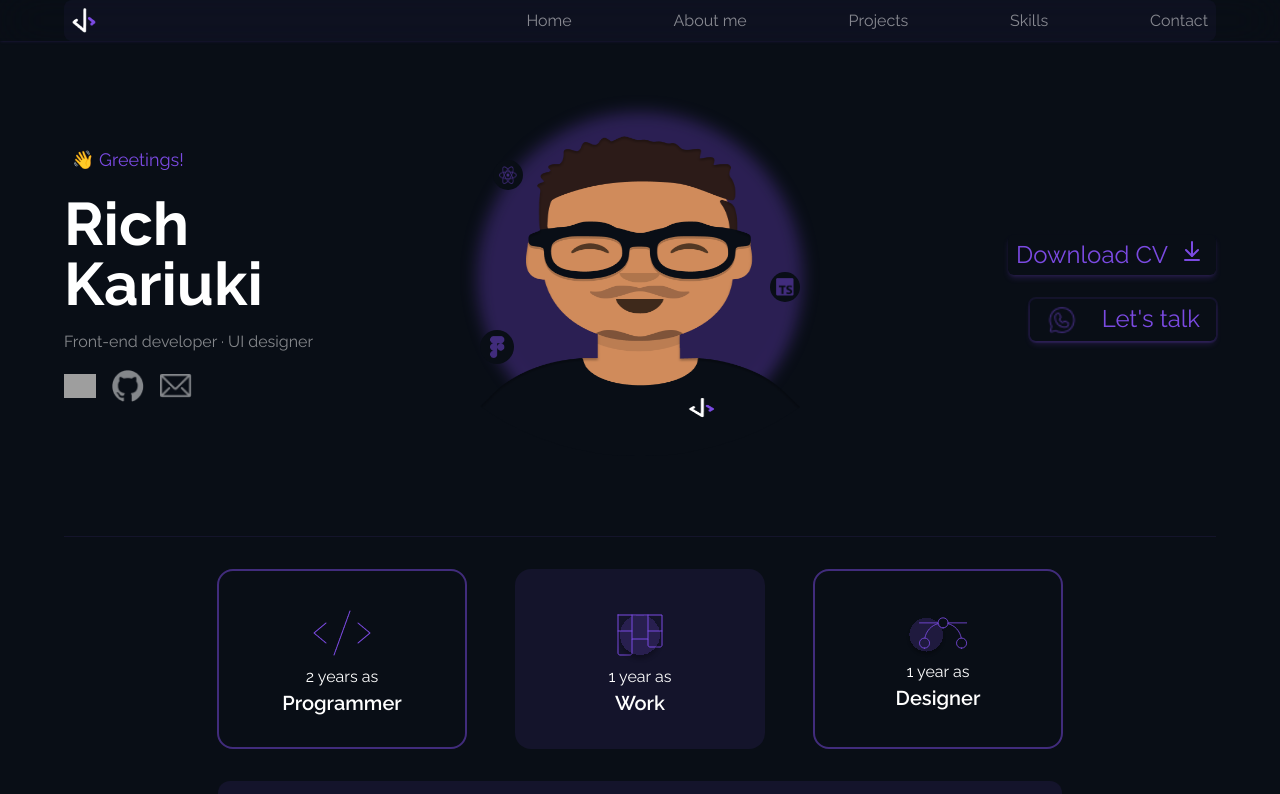
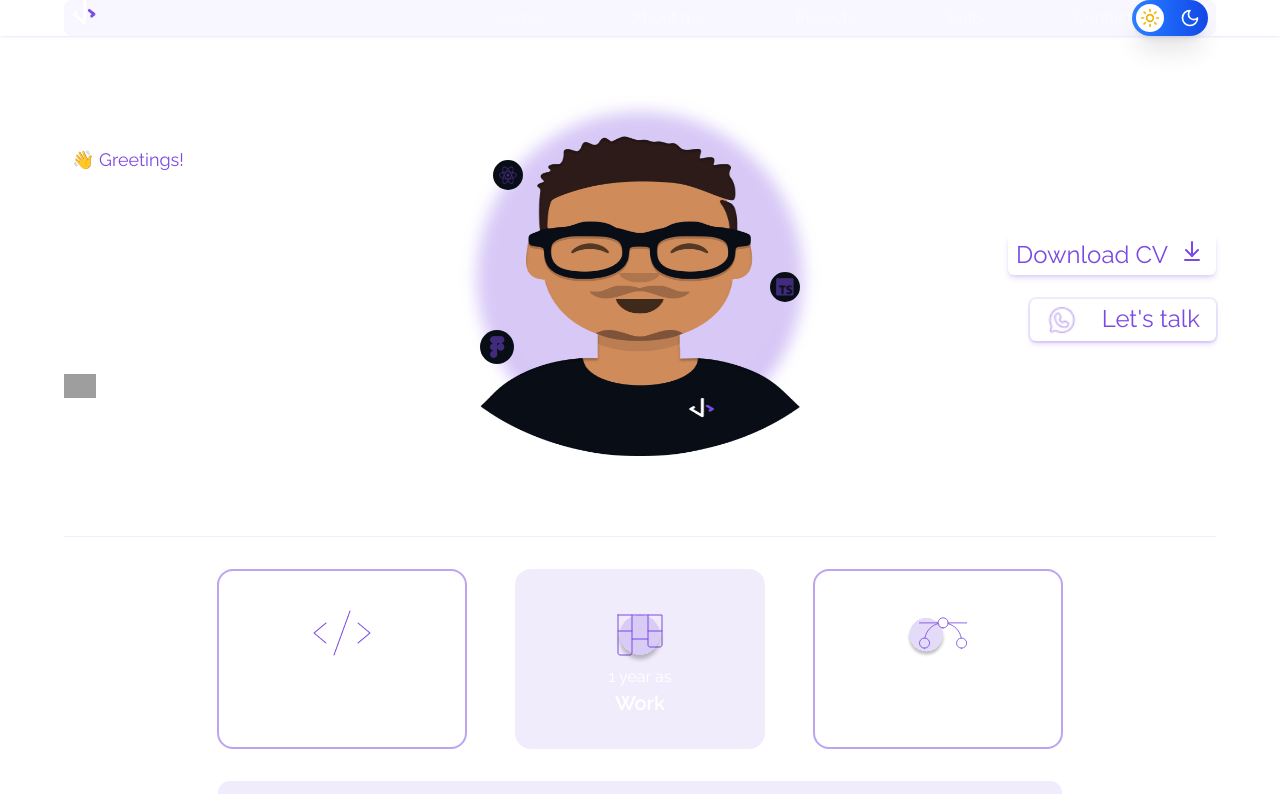
Before and after one commit to Trailblazer-dev/Portfolio, a React (Vite) app: page / in a window 1280 px wide. Shown: the top 794 px of the page. Built offline with nearby package versions, Linux system fonts and the light colour scheme; grey boxes are pictures that could not be loaded.

Commit message:
update the cv

```diff
--- a/src/App.jsx
+++ b/src/App.jsx
@@ -21,6 +21,7 @@ function App() {
       <Contact />
       <Footer />
     </div>
+
     </>
   )
 }
--- /dev/null
+++ b/src/components/DarkModeBtn.jsx
@@ -0,0 +1,23 @@
+import { Moon, Sun } from 'lucide-react'
+import useTheme from '../contexts/theme';
+
+const DarkModeBtn = () => {
+    const {darkMode, toggleDarkMode} = useTheme();
+  return (
+    <button onClick={toggleDarkMode} className={`relative w-20 h-9 flex items-center px-2 rounded-full bg-gradient-to-r from-blue-500 to-blue-700 shadow-xl `}>
+        <div className={`absolute -left-4 top-1/2 transform -translate-y-1/2 w-7 h-7 rounded-full bg-white flex items-center justify-center ${darkMode ? "translate-x-16" : "translate-x-5"}`}>
+            {darkMode? (
+                <Moon size={20} className='text-blue-700' />
+            ):(
+                <Sun size={20} className='text-yellow-500' />
+            )}
+        </div>
+        <div className="flex  w-full justify-between items-center  text-white font-semibold ">
+            <Sun size={20} />
+            <Moon size={20} />
+        </div>
+    </button>
+  )
+}
+
+export default DarkModeBtn
--- a/src/components/Header.jsx
+++ b/src/components/Header.jsx
@@ -2,6 +2,8 @@ import { AlignJustify } from 'lucide-react';
 import Logo from '../assets/Logo.png';
 import { header } from '../constraints/constraint';
 import { useState, useEffect, useRef, useCallback } from 'react';
+import { ThemeProvider } from '../contexts/theme';
+import DarkModeBtn from './DarkModeBtn';
 
 const Header = () => {
   const [showMenu, setShowMenu] = useState(false);
@@ -37,9 +39,30 @@ const Header = () => {
     };
   }, [showMenu, handleClickOutside]);
 
+  const [darkMode, setDarkMode] =useState(()=>{
+    const isDark = localStorage.getItem('darkMode');
+    return isDark === "true"
+  })
+
+  const toggleDarkMode = () =>{
+    setDarkMode((prev)=>!prev);
+  }
+
+  useEffect(()=>{
+    localStorage.setItem('darkMode', darkMode.toString());
+    const bodyEl = document.body;
+    if(bodyEl){
+      if(darkMode){
+        bodyEl.classList.add('dark');
+      }else{
+        bodyEl.classList.remove('dark');
+      }
+    }
+  },[darkMode])
+
   return (
     <header className='fixed top-0 left-0 w-full shadow-lightdawn/10 shadow-sm z-10 backdrop-blur-xl'>
-      <div className='relative mx-auto flex z-20 w-[80%] bg-lightdawn/5 rounded-lg p-2 justify-between md:justify-between md:w-[90%]'>
+      <div className='relative mx-auto flex z-20 w-[80%] bg-lightdawn/5 rounded-lg px-2 justify-between md:justify-between md:w-[90%]'>
         <div className="md:w-2/5">
           <a href="#" rel="noopener noreferrer">
             <img src={Logo} alt="logo" width={24} height={24} />
@@ -56,6 +79,9 @@ const Header = () => {
             ))}
           </ul>
         </div>
+        <ThemeProvider value={{darkMode, toggleDarkMode}}>
+      <DarkModeBtn />
+    </ThemeProvider>
         <AlignJustify className='text-title/50 cursor-pointer hover:font-bold hover:text-lightdawn/50 md:hidden' onClick={handleClick} />
       </div>
     </header>
--- /dev/null
+++ b/src/contexts/theme.js
@@ -0,0 +1,14 @@
+import { createContext, useContext } from "react";
+
+
+
+export const ThemeContext = createContext({
+    darkMode:true,
+    toggleDarkMode:()=>{}
+})
+
+export const ThemeProvider = ThemeContext.Provider;
+
+export default function useTheme(){
+    return useContext(ThemeContext);
+}
--- a/src/index.css
+++ b/src/index.css
@@ -3,6 +3,8 @@
 
 
 @import "tailwindcss" important;
+
+@custom-variant dark (&:where(.dark, .dark *));
 
 @theme{
     --font-Rale: "Raleway", serif;
@@ -14,8 +16,7 @@
     --breakpoint-xs:30rem;
 }
 body{
-    background-color: #090E16;
-    @apply font-Rale;
+    @apply font-Rale dark:bg-dawn;
 }
 
 @layer components{
```
Also changed, not shown: 2 other files (tests, documents, lock files or other folders).
